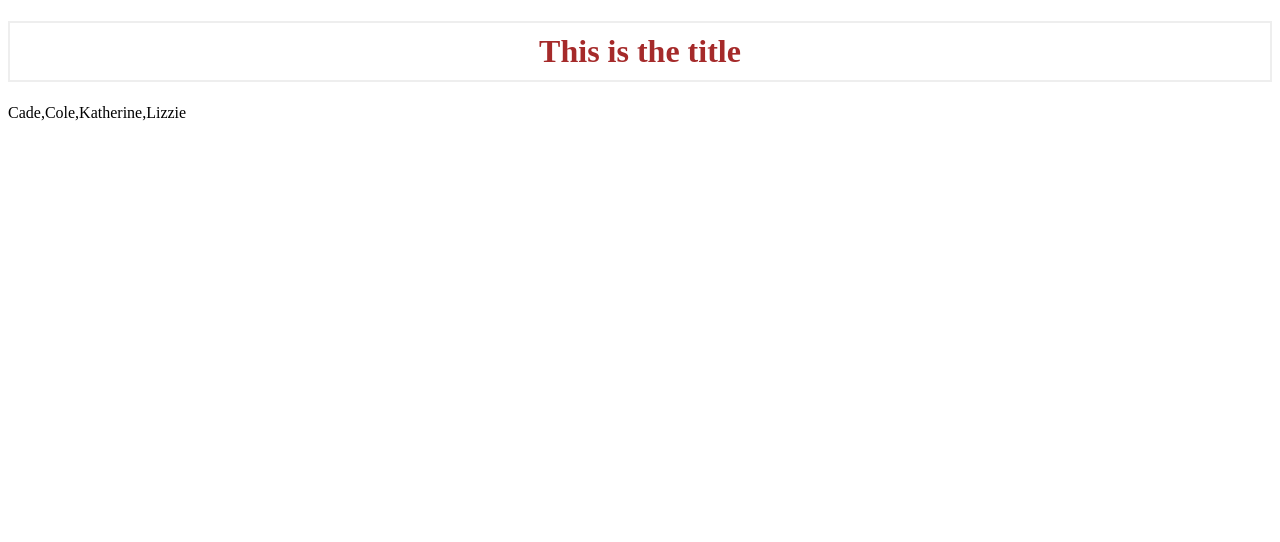
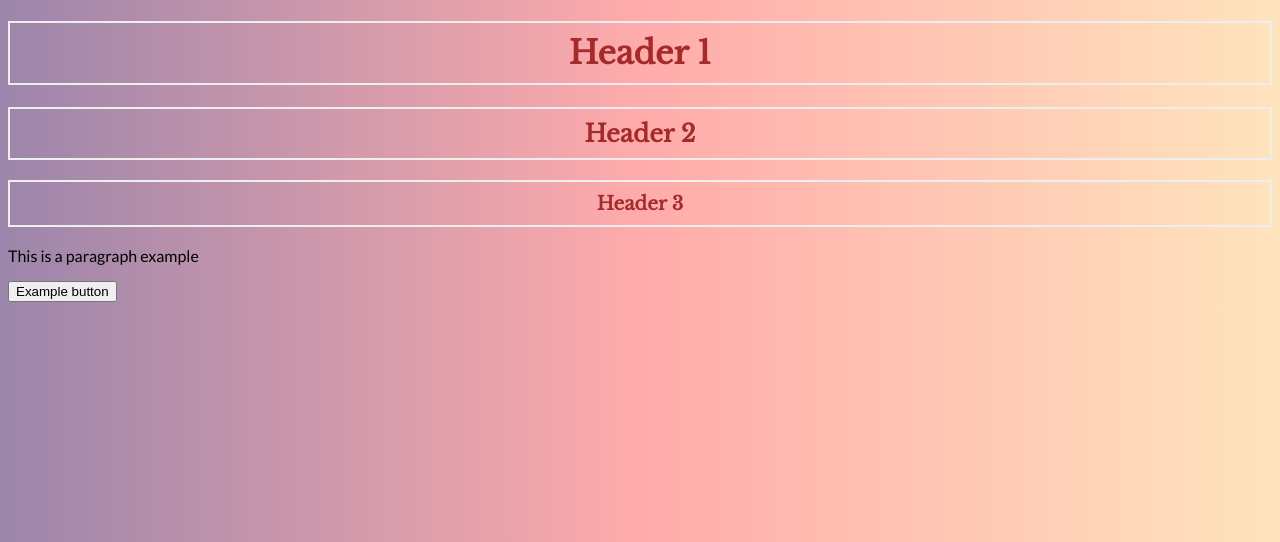
Before and after one commit to skomentum/hackMIT-2020, a Flask app: page / in a window 1280 px wide. Shown: the top 542 px of the page. Run offline with Flask 2, Linux system fonts and the light colour scheme.

Commit message:
gradient background and font choice

```diff
--- a/static/main.css
+++ b/static/main.css
@@ -1,6 +1,15 @@
-h1 {
+h1,h2,h3 {
     border: 2px #eee solid;
     color: brown;
     text-align: center;
     padding: 10px;
+    font-family: "Libre Baskerville";
 }
+
+p {
+    font-family: "Lato";
+}
+body {
+    background: rgb(156,133,171);
+    background: linear-gradient(90deg, rgba(156,133,171,1) 0%, rgba(255,171,171,1) 50%, rgba(255,228,189,1) 100%);
+}
--- a/templates/index.html
+++ b/templates/index.html
@@ -4,10 +4,15 @@
     <meta charset="UTF-8">
     <title>Title</title>
     <link rel="stylesheet" href="../static/main.css">
+    <link rel="stylesheet" href="https://fonts.googleapis.com/css?family=Libre+Baskerville">
+    <link rel="stylesheet" href="https://fonts.googleapis.com/css?family=Lato"
     <script src="../static/main.js"></script>
 </head>
 <body>
-    <h1>This is the title</h1>
-    <p id="body"> </p>
+    <h1>Header 1</h1>
+    <h2>Header 2</h2>
+    <h3>Header 3</h3>
+    <p id="body">This is a paragraph example</p>
+    <button class="Polaris-Button">Example button</button>
 </body>
 </html>
--- a/test.py
+++ b/test.py
@@ -21,4 +21,4 @@ def login():
 
 
 if __name__ == "__main__":        # on running python app.py
-    app.run(debug=True)                     # run the flask app
+    app.run(debug=True)           # run the flask app
```
